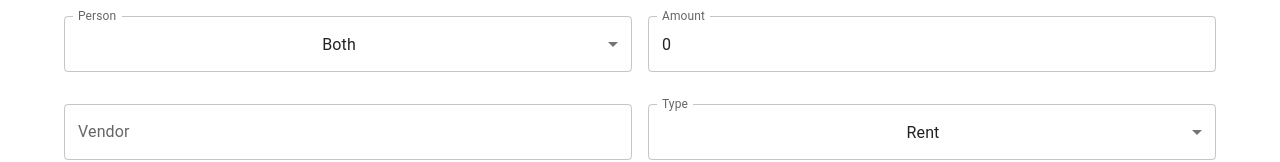
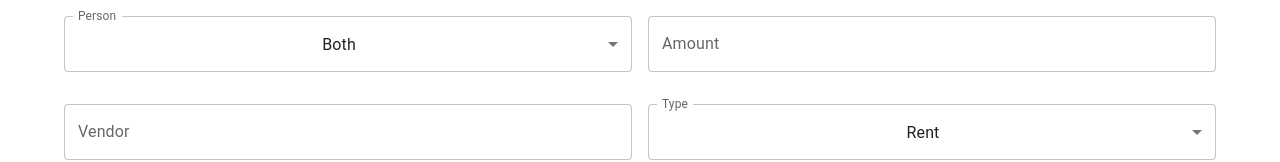
Before and after one commit to ypatel341/dash, a React (Create React App) app: page /budget/enter-expense in a window 1280 px wide. Shown: the top 162 px of the page. Built offline with nearby package versions, Linux system fonts and the light colour scheme.

Commit message:
somewhat working state for cypress test

```diff
--- a/src/app/budgeting-page/budgetComponents/ExpenseComponents/EnterExpensePage.tsx
+++ b/src/app/budgeting-page/budgetComponents/ExpenseComponents/EnterExpensePage.tsx
@@ -26,7 +26,7 @@ export const EnterExpensePage: React.FC = () => {
     person: 'Both' as ExpensePerson,
     bucketname: 'rent' as ExpenseType,
     vendor: '',
-    amount: 0,
+    amount: null,
     description: '',
   });
   const [toastMessage, setToastMessage] = useState<string>('');
@@ -111,39 +111,34 @@ export const EnterExpensePage: React.FC = () => {
             <PersonField
               person={formData.person}
               onChange={handleSelectChange('person')}
-              data-cy="person-field"
             />
           </Grid>
           <Grid item xs={12} sm={6}>
             <AmountField
-              amount={formData.amount.toString()}
+              amount={formData.amount?.toString() || ''}
               onChange={handleInputChange('amount')}
-              data-cy="amount-field"
             />
           </Grid>
           <Grid item xs={12} sm={6}>
             <VendorField
               vendor={formData.vendor}
               onChange={handleInputChange('vendor')}
-              data-cy="vendor-field"
             />
           </Grid>
           <Grid item xs={12} sm={6}>
             <TypeField
               type={formData.bucketname}
               onChange={handleSelectChange('bucketname')}
-              data-cy="type-field"
             />
           </Grid>
           <Grid item xs={12} sm={6}>
             <DescriptionField
               description={formData.description}
               onChange={handleInputChange('description')}
-              data-cy="description-field"
             />
           </Grid>
           <Grid item xs={12} sm={6}>
-            <DateField date={date} onChange={handleSetDate} />
+            <DateField data-cy="date-field" date={date} onChange={handleSetDate} />
           </Grid>
         </Grid>
         <Button
--- a/src/app/budgeting-page/budgetComponents/ExpenseComponents/ExpenseSubComponents.tsx
+++ b/src/app/budgeting-page/budgetComponents/ExpenseComponents/ExpenseSubComponents.tsx
@@ -30,7 +30,7 @@ export const PersonField: React.FC<PersonFieldProps> = ({
 }) => (
   <FormControl variant="outlined" fullWidth sx={{ mb: 2 }}>
     <InputLabel>Person</InputLabel>
-    <Select value={person} onChange={onChange} label="Person">
+    <Select id='person-field' value={person} onChange={onChange} label="Person">
       {expensePersonOptions.map((option) => (
         <MenuItem key={option} value={option}>
           {option.charAt(0).toUpperCase() + option.slice(1)}
@@ -50,8 +50,10 @@ export const AmountField: React.FC<AmountFieldProps> = ({
   onChange,
 }) => (
   <TextField
+    id='amount-field'
     label="Amount"
     variant="outlined"
+    placeholder='0.00'
     value={amount}
     onChange={onChange}
     type="number"
@@ -87,6 +89,7 @@ export const VendorField: React.FC<VendorFieldProps> = ({
   onChange,
 }) => (
   <TextField
+    id='vendor-field'
     label="Vendor"
     variant="outlined"
     value={vendor}
@@ -105,6 +108,7 @@ export const DescriptionField: React.FC<DescriptionFieldProps> = ({
   onChange,
 }) => (
   <TextField
+    data-cy="description-field"
     label="Description"
     variant="outlined"
     value={description}
@@ -120,7 +124,7 @@ type DateFieldProps = {
 export const DateField: React.FC<DateFieldProps> = ({ date, onChange }) => (
   <LocalizationProvider dateAdapter={AdapterDayjs}>
     <Box>
-      <DatePicker label="Date" value={date} onChange={onChange} />
+      <DatePicker data-cy="date-field" label="Date" value={date} onChange={onChange} />
     </Box>
   </LocalizationProvider>
 );
--- a/src/app/budgeting-page/types/BudgetCategoryTypes.tsx
+++ b/src/app/budgeting-page/types/BudgetCategoryTypes.tsx
@@ -39,7 +39,7 @@ export type ExpenseData = {
   person: ExpensePerson;
   bucketname: ExpenseType;
   vendor: string;
-  amount: number;
+  amount: number | null;
   description?: string;
   date?: string;
 };
--- a/src/app/customizations/ToastMessages.tsx
+++ b/src/app/customizations/ToastMessages.tsx
@@ -18,6 +18,7 @@ const ToastMessage: React.FC<ToastMessageProps> = ({
       severity={severity}
       action={
         <IconButton
+          data-cy="toast-message"
           aria-label="close"
           color="inherit"
           size="small"
```
Also changed, not shown: 1 other file (tests, documents, lock files or other folders).
